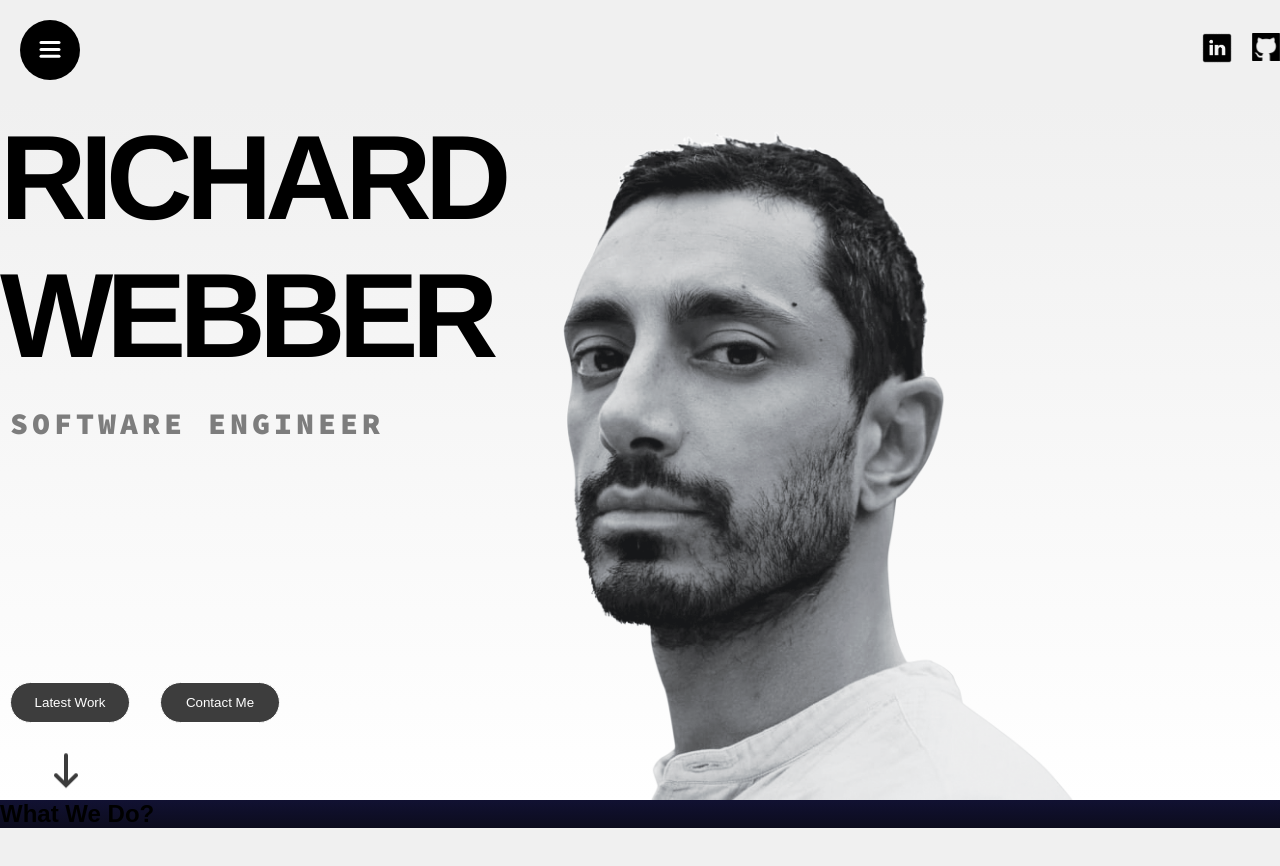
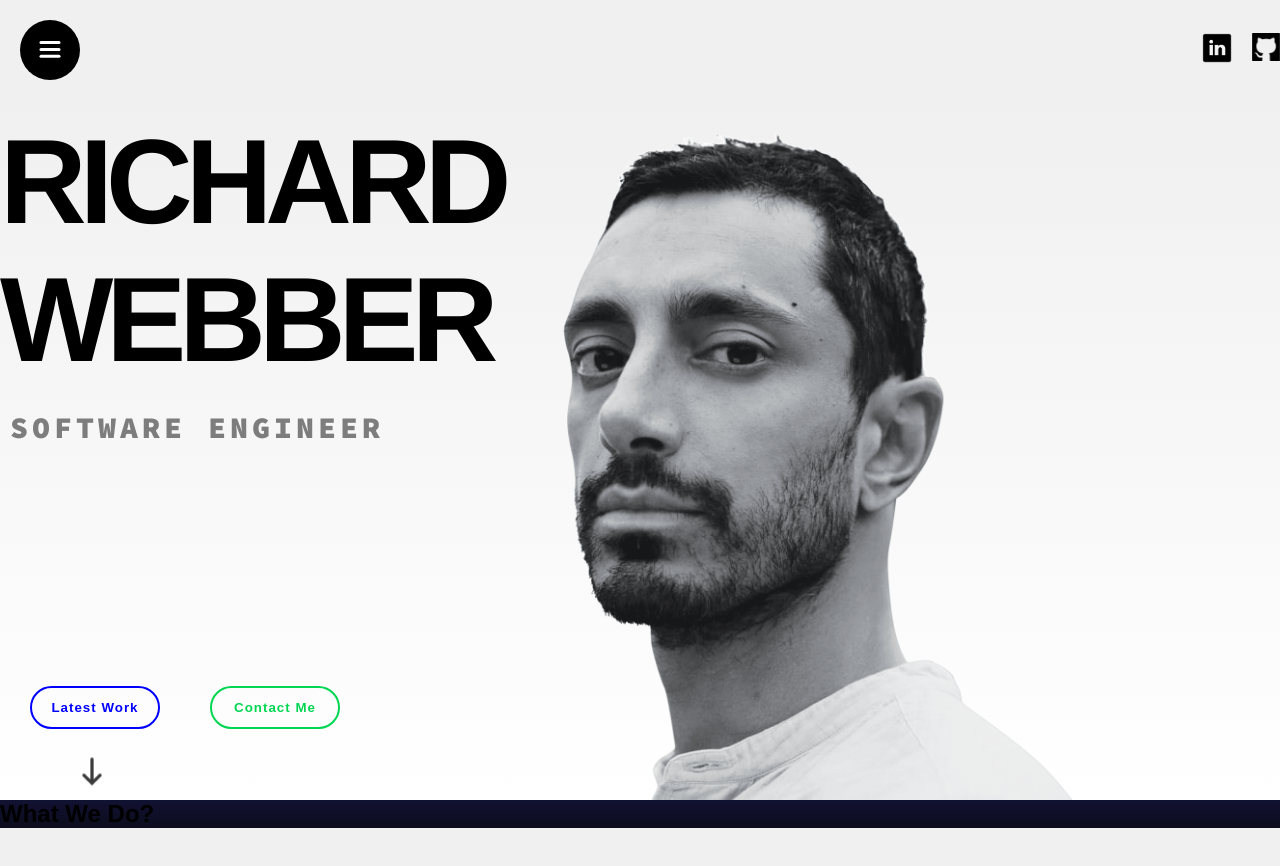
Before and after one commit to richardwebber/Richard-Portfolio-V1, a React (Vite) app: page / in a window 1280 px wide. Shown: the top 866 px of the page. Built offline with nearby package versions, Linux system fonts and the light colour scheme.

Commit message:
Cleaning up some styling yo

```diff
--- a/src/components/hero/hero.scss
+++ b/src/components/hero/hero.scss
@@ -44,32 +44,43 @@
             padding-top: 180px;
           button {
             padding: 12px;
-            border: 1px solid white;
+            border: 2px solid white;
             border-radius: 25px;
-            background-color: rgb(61, 61, 61);
-            color: rgb(255, 255, 255);
-            margin: 0px 20px 0px 10px;
-            width: 120px;
+            margin: 0px 20px 0px 30px;
+            width: 130px;
             cursor: pointer;
-            font-weight: 300;
+            font-weight: 600;
+            letter-spacing: 1px;
 
-            &.latest-work:hover {
+            &.latest-work {
                 background-color: transparent;
                 color: blue;
                 border-color: blue;
+            }
+
+            &.contact-me {
+                background-color: transparent;
+                color: #00d652;
+                border-color: #00d652;
+            }
+
+            &.latest-work:hover {
+                background-color: blue;
+                color: white;
+                border-color: white;
               }
 
               &.contact-me:hover {
-                background-color: transparent;
-                color: #00d652;
-                border-color: #00d652;
+                background-color: #00d652;
+                color: white;
+                border-color: rgb(255, 255, 255);
               }
           }
         }
 
         img {
-          width: 50px;
-          margin: 0px 0px 0px 41px;
+          width: 40px;
+          margin: 0px 0px 0px 72px;
         }
       }
     }
```
